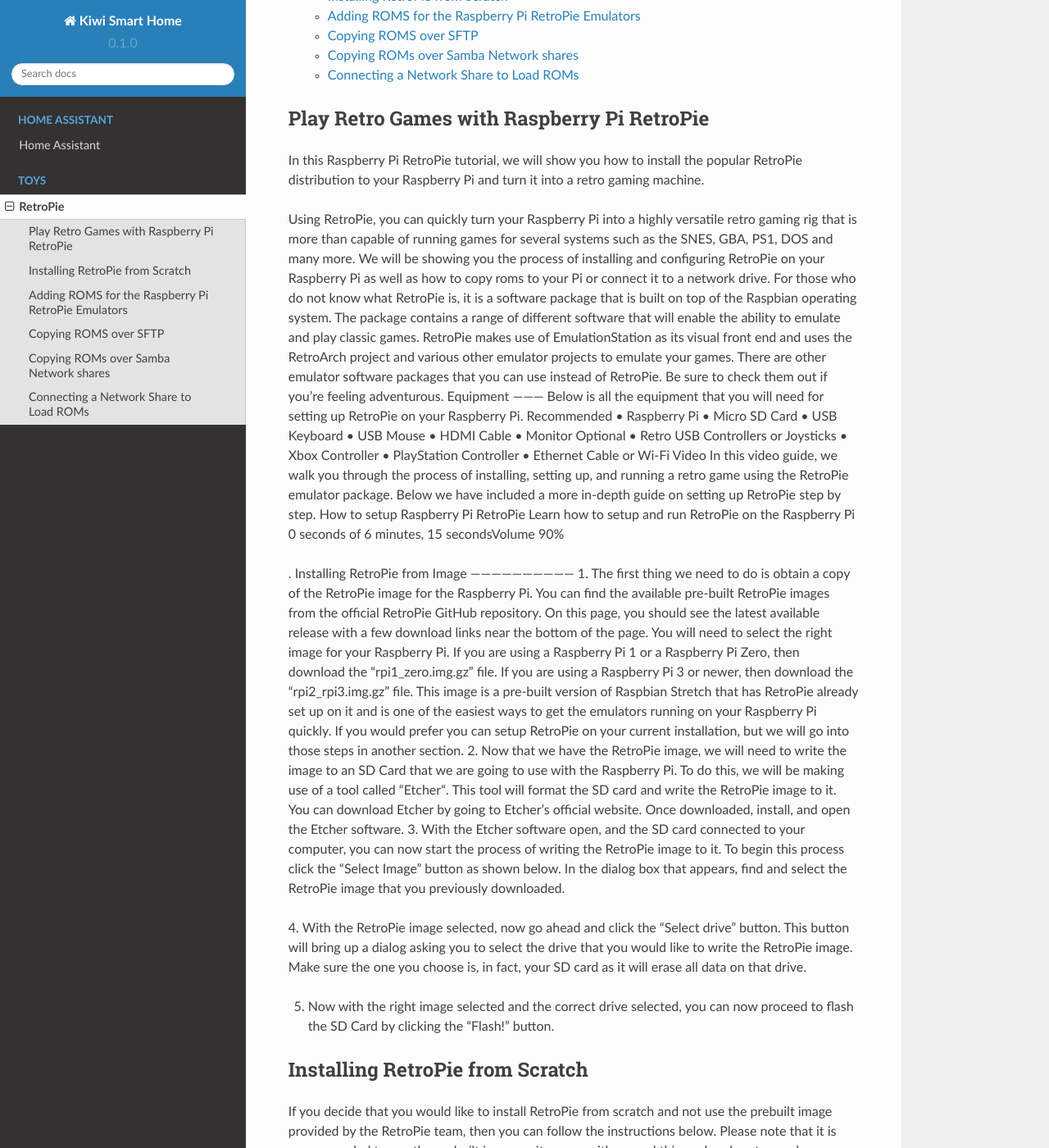
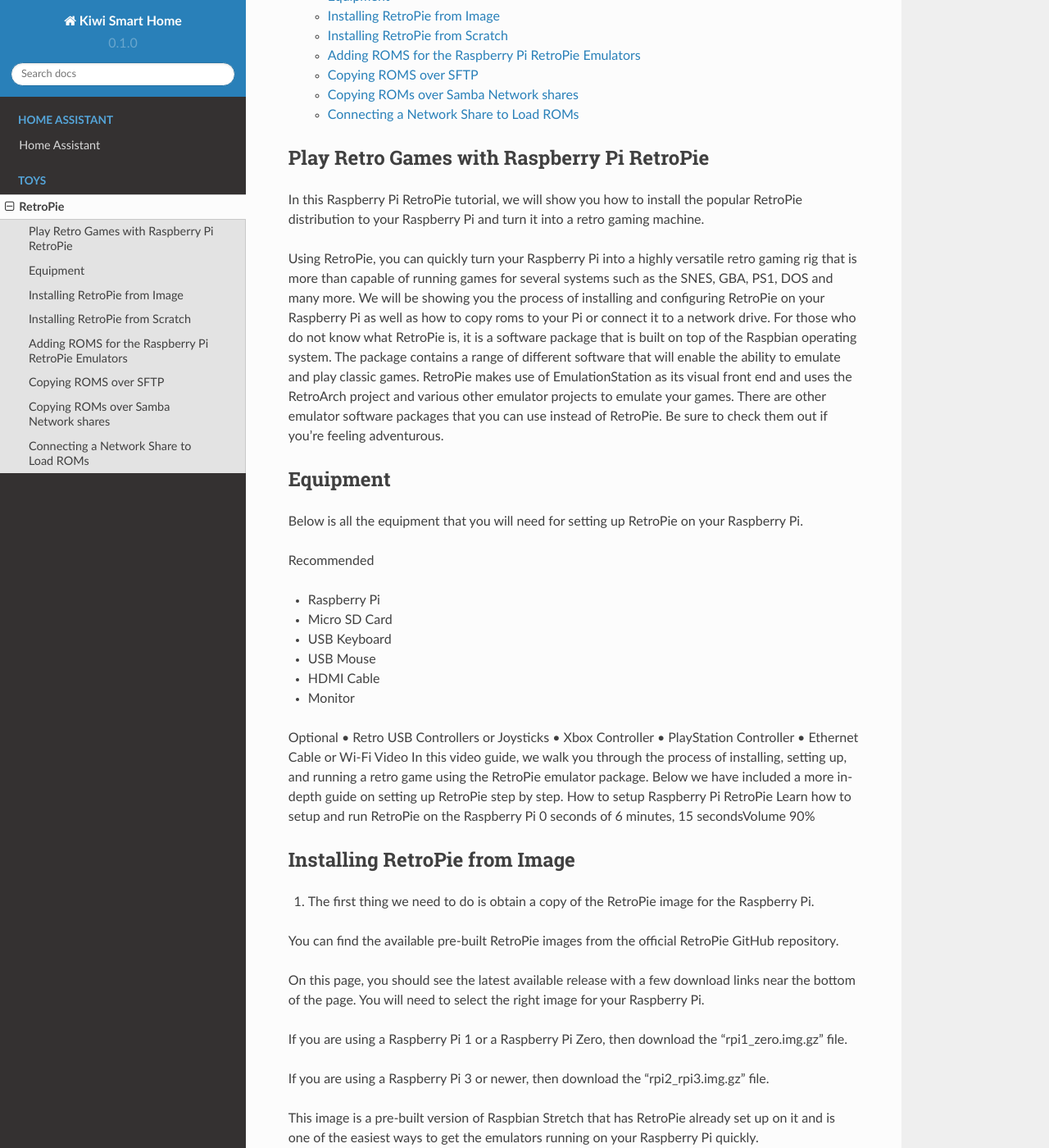
Before and after one commit to moh-Brent/the-kiwi-smart-home, a Sphinx documentation site: the page built from docs/source/toys/retropie.rst, in a window 1280 px wide and 1400 px high, scrolled down 260 px. Shown: the whole window at 82% size. Built offline with Sphinx 7.4.7 and the Read the Docs theme 2.0.0, drawn with Linux system fonts in a browser that asks for light colours; some of the changed text lies outside the part shown.

Commit message:
Update retropie.rst

```diff
--- a/docs/source/toys/retropie.rst
+++ b/docs/source/toys/retropie.rst
@@ -13,16 +13,25 @@
 For those who do not know what RetroPie is, it is a software package that is built on top of the Raspbian operating system. The package contains a range of different software that will enable the ability to emulate and play classic games.
 RetroPie makes use of EmulationStation as its visual front end and uses the RetroArch project and various other emulator projects to emulate your games.
 There are other emulator software packages that you can use instead of RetroPie. Be sure to check them out if you’re feeling adventurous.
+
 Equipment
 ---------
 Below is all the equipment that you will need for setting up RetroPie on your Raspberry Pi.
+
 Recommended
+
 •	Raspberry Pi
+
 •	Micro SD Card
+
 •	USB Keyboard
+
 •	USB Mouse
+
 •	HDMI Cable
+
 •	Monitor
+
 Optional
 •	Retro USB Controllers or Joysticks
 •	Xbox Controller
@@ -35,16 +44,23 @@
 Learn how to setup and run RetroPie on the Raspberry Pi
 0 seconds of 6 minutes, 15 secondsVolume 90%
 
-.
+
 Installing RetroPie from Image
 ------------------------------
 1. The first thing we need to do is obtain a copy of the RetroPie image for the Raspberry Pi.
+
 You can find the available pre-built RetroPie images from the official RetroPie GitHub repository.
+
 On this page, you should see the latest available release with a few download links near the bottom of the page. You will need to select the right image for your Raspberry Pi.
+
 If you are using a Raspberry Pi 1 or a Raspberry Pi Zero, then download the “rpi1_zero.img.gz” file.
+
 If you are using a Raspberry Pi 3 or newer, then download the “rpi2_rpi3.img.gz” file.
+
 This image is a pre-built version of Raspbian Stretch that has RetroPie already set up on it and is one of the easiest ways to get the emulators running on your Raspberry Pi quickly.
+
 If you would prefer you can setup RetroPie on your current installation, but we will go into those steps in another section.
+
 2. Now that we have the RetroPie image, we will need to write the image to an SD Card that we are going to use with the Raspberry Pi.
 To do this, we will be making use of a tool called “Etcher“. This tool will format the SD card and write the RetroPie image to it.
 You can download Etcher by going to Etcher’s official website.
@@ -237,6 +253,10 @@
 Once done, go ahead and save the file by pressing CTRL + X followed by Y and then ENTER.
 6. Now that we have added the mounting line to the autostart file, we need to go ahead and restart the Raspberry Pi so that it will load in the data from stored on the shared drive.
 We can restart the Raspberry Pi by running the command below.
-sudo rebootCopy
+
+
+   .. code-block:: bash
+
+      sudo rebootCopy
 
 IT'S PLAY TIME :)
```
